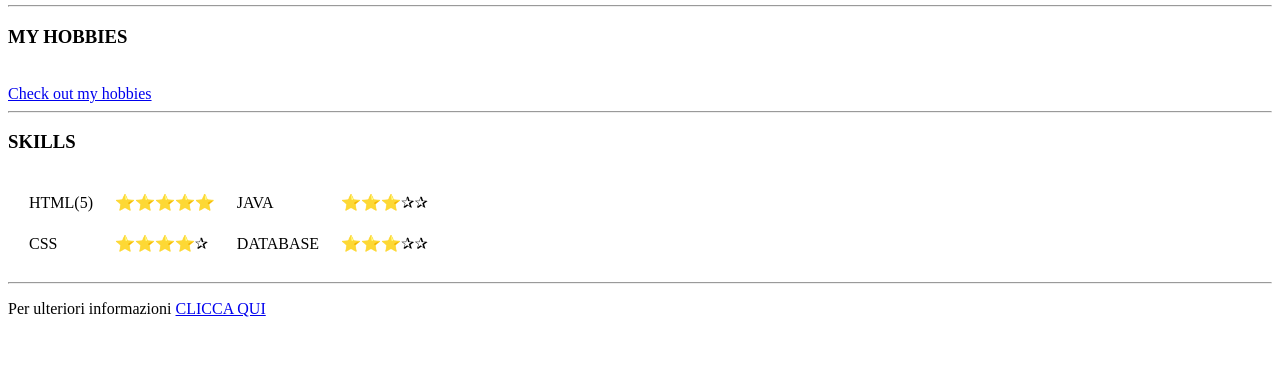
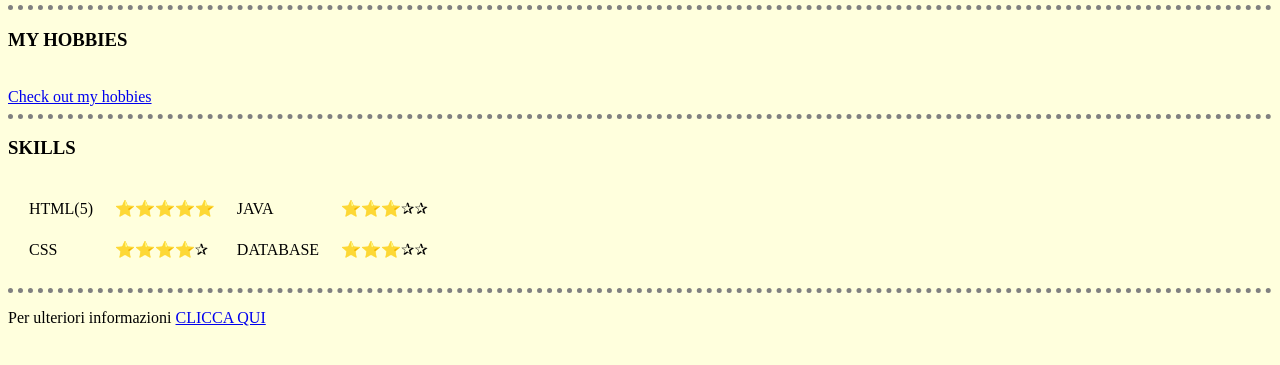
Before and after one commit to VolpiGianluca/CV, a plain HTML site: page index.html in a window 1280 px wide. Shown: the part 401-766 px from the top of the page. Drawn offline with Linux system fonts and the light colour scheme.

Commit message:
Add files via upload

```diff
--- a/index.html
+++ b/index.html
@@ -4,6 +4,18 @@
 <head>
   <meta charset="utf-8">
   <title>Gianluca-home</title>
+  <style>
+    body{
+      background-color: #ffffdd;
+    }
+    hr{
+      border-style: none;
+      border-top-style: dotted;
+      border-color: grey;
+      border-width: 5px;
+      width: :5%;
+    }
+  </style>
 </head>
 
 <body>
```
